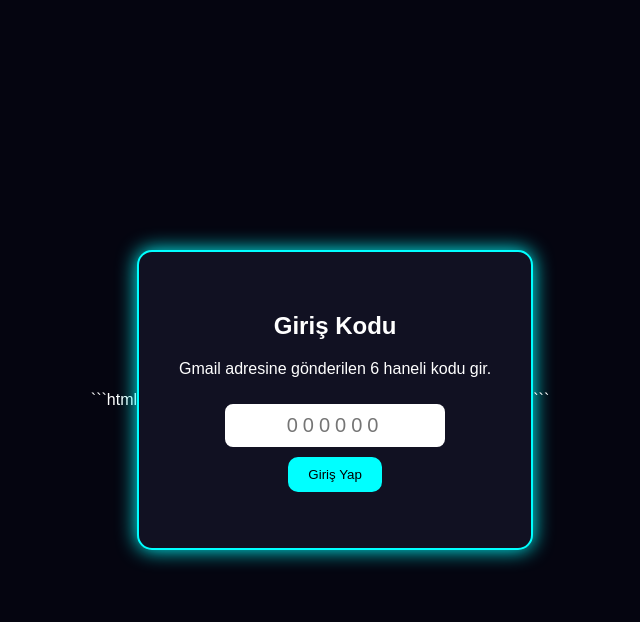
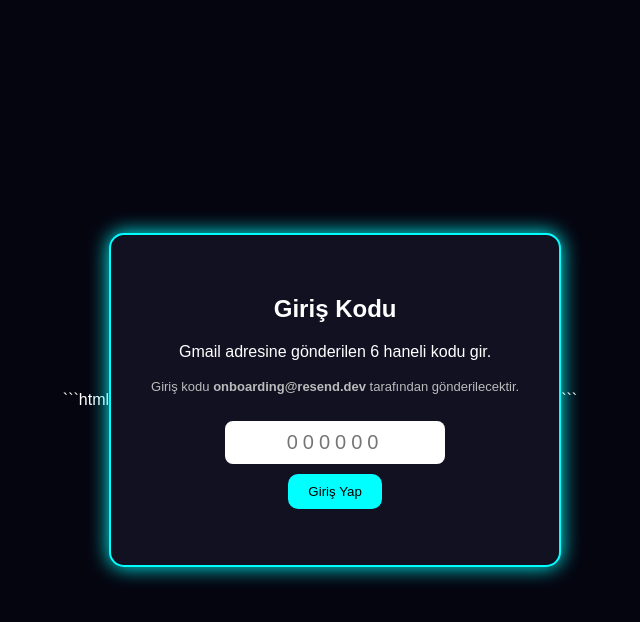
Before and after one commit to UzmanReX/ReXStudio, a Python web app: template templates/login_verify.html in a window 1280 px wide. Shown: the top 622 px of the page, without its empty margins (320-960 px from the left). Run offline with Jinja, Linux system fonts and the light colour scheme; the template is opened without the code that fills it, so the values that code supplies are empty.

Commit message:
Enhance login verification page with success message

```diff
--- a/templates/login_verify.html
+++ b/templates/login_verify.html
@@ -14,66 +14,99 @@
 
 body{
     margin:0;
+
     height:100vh;
 
     display:flex;
+
     justify-content:center;
+
     align-items:center;
 
     background:#050510;
+
     color:white;
+
     font-family:Arial;
 }
 
 .box{
     background:#111122;
+
     padding:40px;
 
     border:2px solid cyan;
+
     box-shadow:0 0 20px cyan;
 
     border-radius:15px;
+
     text-align:center;
 }
 
 input{
     width:220px;
+
     padding:10px;
+
     margin:10px;
 
     border:none;
+
     border-radius:8px;
 
     text-align:center;
+
     font-size:20px;
+
     letter-spacing:5px;
 }
 
 button{
     padding:10px 20px;
+
     background:cyan;
+
     border:none;
 
     border-radius:10px;
+
     cursor:pointer;
 }
 
 .error{
     color:#ff4d4d;
+
     margin:15px 0;
+
     font-weight:bold;
 }
 
 .success{
     color:#00ff88;
+
     margin:15px 0;
+
     font-weight:bold;
+}
+
+.info{
+    color:#bbb;
+
+    font-size:13px;
+
+    margin:10px 0 15px;
+
+    line-height:1.5;
 }
 
 .link{
     display:block;
+
     margin-top:20px;
+
     color:cyan;
+
     text-decoration:none;
 }
 
@@ -87,17 +120,32 @@ button{
 
 <h2>Giriş Kodu</h2>
 
-{% if error %}
-<div class="error">{{ error }}</div>
+{% if success %}
+
+<div class="success">
+{{ success }}
+</div>
+
 {% endif %}
 
-{% if success %}
-<div class="success">{{ success }}</div>
+{% if error %}
+
+<div class="error">
+{{ error }}
+</div>
+
 {% endif %}
 
 {% if not logged_in %}
 
-<p>Gmail adresine gönderilen 6 haneli kodu gir.</p>
+<p>
+Gmail adresine gönderilen 6 haneli kodu gir.
+</p>
+
+<p class="info">
+Giriş kodu <strong>onboarding@resend.dev</strong>
+tarafından gönderilecektir.
+</p>
 
 <form method="POST">
 
@@ -105,20 +153,26 @@ button{
     type="text"
     name="code"
     maxlength="6"
+    minlength="6"
     inputmode="numeric"
+    pattern="[0-9]{6}"
     placeholder="000000"
     required
 >
 
 <br>
 
-<button type="submit">Giriş Yap</button>
+<button type="submit">
+Giriş Yap
+</button>
 
 </form>
 
 {% else %}
 
-<a class="link" href="/">Ana Sayfaya Dön</a>
+<a class="link" href="/hesap">
+Hesabıma Git
+</a>
 
 {% endif %}
 
```
